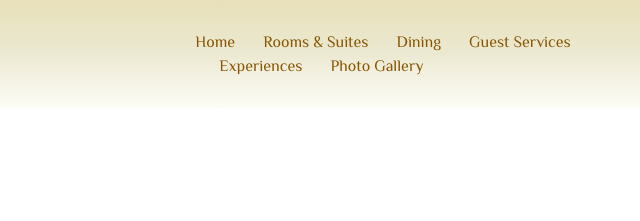
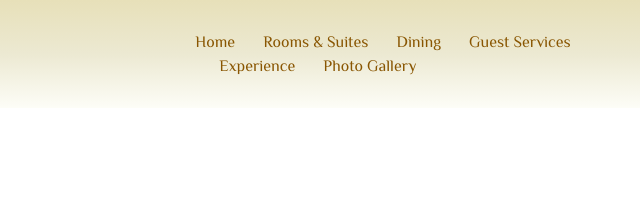
Before and after one commit to BlackhouseBootcamp/projectsSmartSites, a plain HTML site: page suiteHotelSmartSite/Index.html in a window 1280 px wide. Shown: the top 221 px of the page, 293-933 px from the left. Drawn offline with nearby package versions, Linux system fonts and the light colour scheme.

Commit message:
JS071922.4 | Change Account

```diff
--- a/suiteHotelSmartSite/Index.html
+++ b/suiteHotelSmartSite/Index.html
@@ -26,7 +26,7 @@
                         <a href="Resources/HTML/Room-and-Suites.html" class="hover:text-quaternary select-none">Rooms & Suites</a>
                         <a href="Resources/HTML/Dining.html" class="hover:text-quaternary select-none">Dining</a>
                         <a href="Resources/HTML/Guest-Services.html" class="hover:text-quaternary select-none">Guest Services</a>
-                        <a href="Resources/HTML/Experience.html" class="hover:text-quaternary select-none">Experiences</a>
+                        <a href="Resources/HTML/Experience.html" class="hover:text-quaternary select-none">Experience</a>
                         <a href="#" class="hover:text-quaternary select-none">Photo Gallery</a>
                     </div>
                     <div class="w-2/6 mx-auto hidden md:block">
```
